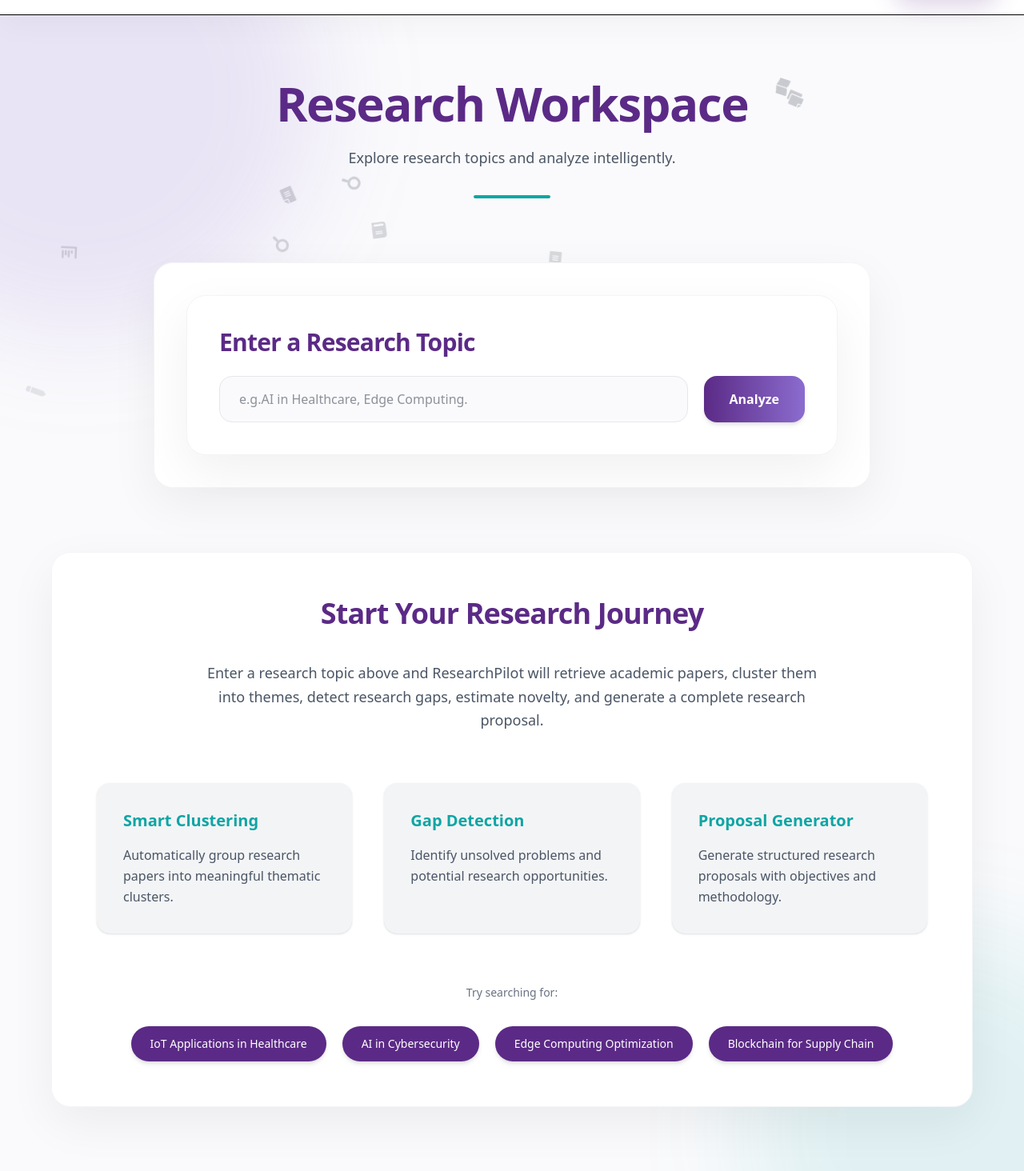
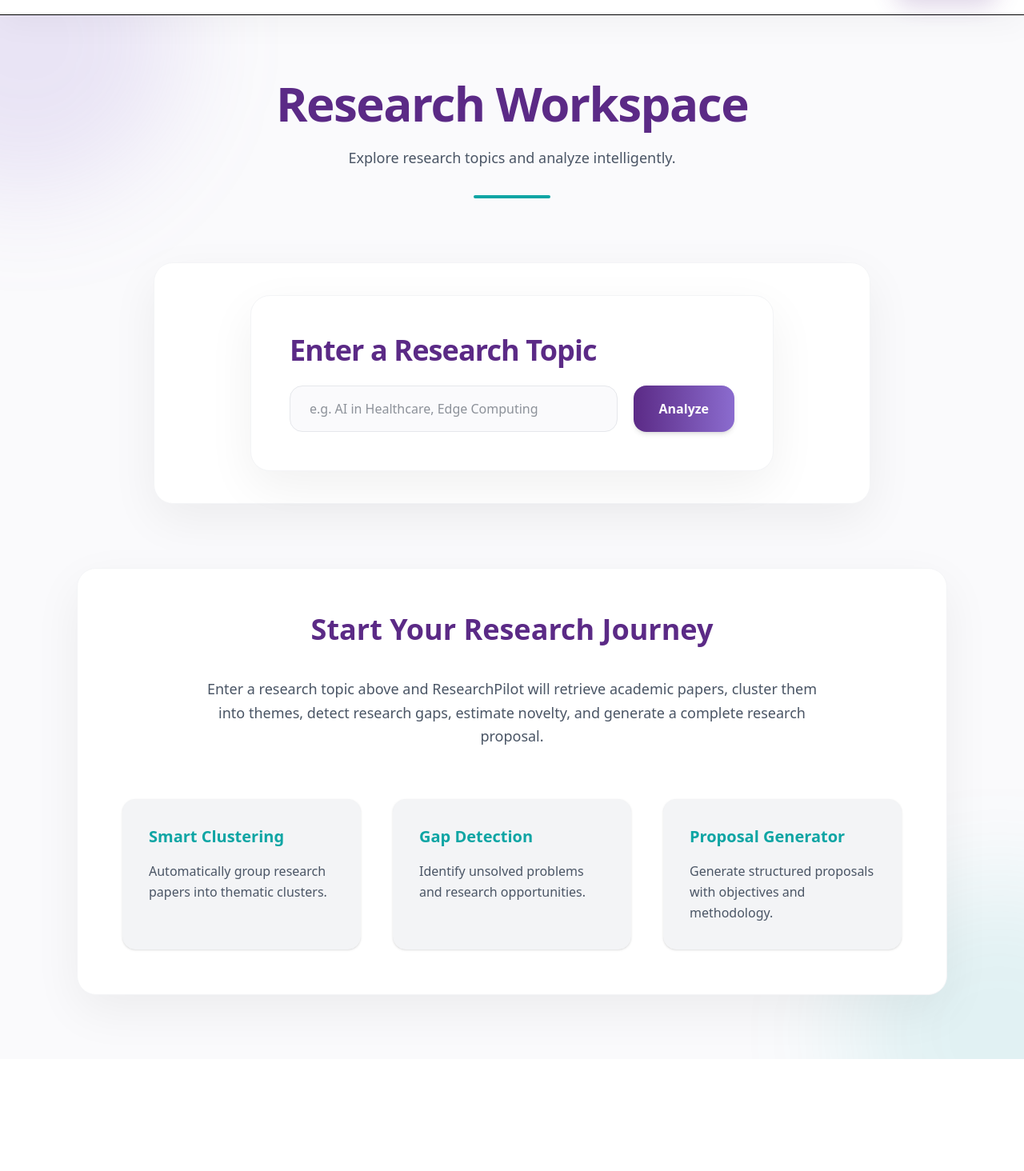
Before and after one commit to Aadarsh-max/ResearchPilotPro, a React (Vite) app: page /researchview in a window 1280 px wide. Shown: the part 66-1530 px from the top of the page at 80% size. After the commit the page ends 1390 px from the top, so only its background shows below. Built offline with nearby package versions, Linux system fonts and the light colour scheme.

Commit message:
first commit

```diff
--- a/src/components/Topic/TopicInput.jsx
+++ b/src/components/Topic/TopicInput.jsx
@@ -8,35 +8,48 @@ const TopicInput = ({ onSearch }) => {
     e.preventDefault();
 
     if (!topic.trim()) {
-      setError("Please enter a research topic");
+      setError("Please enter a valid research topic");
       return;
     }
+
     setError("");
     onSearch(topic.trim());
   };
+
   return (
-    <div className="w-full flex justify-center relative">
+    <div className="w-full px-4 sm:px-6 md:px-10 lg:px-20 flex justify-center">
 
-  <div className="w-full max-w-4xl bg-white p-10 rounded-3xl border border-gray-100
-  shadow-[0_20px_60px_rgba(0,0,0,0.06)]">
-
+      <div
+        className="w-full max-w-5xl bg-white
+        p-6 sm:p-8 md:p-10 lg:p-12
+        rounded-2xl sm:rounded-3xl
+        border border-gray-100
+        shadow-[0_20px_60px_rgba(0,0,0,0.06)]"
+      >
         {/* Heading */}
-    <h2 className="text-3xl font-bold text-[#5B2A86] mb-6 tracking-tight">
+        <h2
+          className="text-xl sm:text-2xl md:text-3xl lg:text-4xl
+          font-bold text-[#5B2A86]
+          mb-4 sm:mb-6 tracking-tight text-center md:text-left"
+        >
           Enter a Research Topic
         </h2>
 
         <form
           onSubmit={handleSubmit}
-      className="flex flex-col md:flex-row gap-5"
+          className="flex flex-col md:flex-row gap-4 sm:gap-5"
         >
-
           <input
             type="text"
-        placeholder="e.g.AI in Healthcare, Edge Computing."
+            placeholder="e.g. AI in Healthcare, Edge Computing"
             value={topic}
             onChange={(e) => setTopic(e.target.value)}
-        className="flex-1 border border-gray-200 rounded-2xl px-6 py-4
-        text-sm md:text-base outline-none bg-[#FAFAFC]
+            className="flex-1 border border-gray-200
+            rounded-xl sm:rounded-2xl
+            px-4 sm:px-6
+            py-3 sm:py-4
+            text-sm sm:text-base
+            outline-none bg-[#FAFAFC]
             focus:border-[#5B2A86]
             focus:ring-2 focus:ring-[#8B6CCF]/30
             transition duration-300"
@@ -44,24 +57,27 @@ const TopicInput = ({ onSearch }) => {
 
           <button
             type="submit"
-        className="bg-linear-to-r from-[#5B2A86] to-[#8B6CCF]
-        text-white px-8 py-4 rounded-2xl font-semibold
-        shadow-md hover:scale-105 active:scale-95
-        transition duration-300 whitespace-nowrap"
+            className="w-full md:w-auto
+            bg-gradient-to-r from-[#5B2A86] to-[#8B6CCF]
+            text-white
+            px-6 sm:px-8
+            py-3 sm:py-4
+            rounded-xl sm:rounded-2xl
+            font-semibold
+            shadow-md
+            hover:scale-105 active:scale-95
+            transition duration-300"
           >
             Analyze
           </button>
-
         </form>
 
         {error && (
-      <p className="text-red-500 text-sm mt-3">
+          <p className="text-red-500 text-sm mt-3 text-center md:text-left">
             {error}
           </p>
         )}
-
       </div>
-
     </div>
   );
 };
--- a/src/pages/Research/ResearchView.jsx
+++ b/src/pages/Research/ResearchView.jsx
@@ -50,7 +50,7 @@ const ResearchView = () => {
       );
 
       setResearchData(response.data);
-      setActiveTab("clusters"); // default tab after search
+      setActiveTab("clusters");
     } catch (err) {
       setError(err.response?.data?.message || "Something went wrong.");
     } finally {
@@ -62,20 +62,16 @@ const ResearchView = () => {
     const loadSession = async () => {
       const params = new URLSearchParams(location.search);
       const sessionId = params.get("session");
-
       if (!sessionId) return;
 
       try {
         setLoading(true);
-
         const token = localStorage.getItem("token");
 
         const res = await axios.get(
           `https://research-back-psi.vercel.app/api/research/session/${sessionId}`,
           {
-            headers: {
-              Authorization: `Bearer ${token}`,
-            },
+            headers: { Authorization: `Bearer ${token}` },
           },
         );
 
@@ -94,13 +90,10 @@ const ResearchView = () => {
     FaFileAlt,
     FaCopy,
     FaPen,
-    FaPen,
     FaBookOpen,
     FaSearch,
     FaChartBar,
     FaBook,
-    FaSearch,
-    FaFileAlt,
   ];
 
   const fallingItems = fallingIcons.map((icon) => ({
@@ -109,104 +102,95 @@ const ResearchView = () => {
     duration: `${6 + Math.random() * 3}s`,
     delay: `${Math.random() * 4}s`,
   }));
+
   return (
-    <div className="font-sans bg-[#FAFAFC] text-[#1F2937] min-h-screen px-6 md:px-16 py-20 relative overflow-hidden">
-      <div className="absolute w-150 h-150 bg-[#8B6CCF]/15 rounded-full blur-3xl -top-50 -left-50"></div>
-      <div className="absolute w-125 h-125 bg-[#0EA5A4]/10 rounded-full blur-3xl -bottom-50 -right-37.5"></div>
+    <div
+      className="font-sans bg-[#FAFAFC] text-[#1F2937] min-h-screen
+      px-4 sm:px-6 md:px-10 lg:px-16 xl:px-24
+      py-12 sm:py-16 md:py-20 relative overflow-hidden"
+    >
+      {/* Background Blur */}
+      <div className="absolute w-72 h-72 sm:w-96 sm:h-96 bg-[#8B6CCF]/15 rounded-full blur-3xl -top-40 -left-40"></div>
+      <div className="absolute w-72 h-72 sm:w-96 sm:h-96 bg-[#0EA5A4]/10 rounded-full blur-3xl -bottom-40 -right-40"></div>
 
+      {/* Falling Icons (hidden on mobile) */}
       {fallingItems.map((item, index) => {
         const IconComponent = item.icon;
         return (
           <div
             key={index}
-            className="falling-item"
+            className="falling-item hidden sm:block"
             style={{
               left: item.left,
               animationDuration: item.duration,
               animationDelay: item.delay,
             }}
           >
-            <IconComponent size={20} />
+            <IconComponent size={18} />
           </div>
         );
       })}
 
-      <div className="mb-20 max-w-6xl mx-auto text-center relative z-10">
-        <h1 className="text-5xl md:text-6xl font-bold text-[#5B2A86] tracking-tight">
+      {/* Header */}
+      <div className="mb-12 sm:mb-16 md:mb-20 max-w-6xl mx-auto text-center relative z-10">
+        <h1 className="text-3xl sm:text-4xl md:text-5xl lg:text-6xl font-bold text-[#5B2A86] tracking-tight">
           Research Workspace
         </h1>
 
-        <p className="text-gray-600 mt-6 text-lg max-w-2xl mx-auto leading-relaxed">
+        <p className="text-gray-600 mt-4 sm:mt-6 text-sm sm:text-base md:text-lg max-w-2xl mx-auto leading-relaxed">
           Explore research topics and analyze intelligently.
         </p>
 
-        <div className="h-1 w-24 bg-[#0EA5A4] mt-8 rounded-full mx-auto"></div>
+        <div className="h-1 w-20 sm:w-24 bg-[#0EA5A4] mt-6 sm:mt-8 rounded-full mx-auto"></div>
       </div>
 
-      <div className="max-w-4xl mx-auto mb-20 relative z-10">
-        <div className="bg-white p-10 rounded-3xl border border-gray-100 shadow-[0_20px_60px_rgba(0,0,0,0.06)] backdrop-blur-xl">
+      {/* Topic Input */}
+      <div className="max-w-4xl mx-auto mb-12 sm:mb-16 md:mb-20 relative z-10">
+        <div className="bg-white p-6 sm:p-8 md:p-10 rounded-2xl sm:rounded-3xl border border-gray-100 shadow-[0_20px_60px_rgba(0,0,0,0.06)]">
           <TopicInput onSearch={handleSearch} />
         </div>
       </div>
 
+      {/* Empty State */}
       {!researchData && !loading && (
-        <div className="max-w-6xl mx-auto bg-white p-14 rounded-3xl border border-gray-100 shadow-[0_20px_60px_rgba(0,0,0,0.06)] text-center relative z-10">
-          <h2 className="text-4xl font-bold text-[#5B2A86] mb-10 tracking-tight">
+        <div className="max-w-6xl mx-auto bg-white p-6 sm:p-10 md:p-14 rounded-2xl sm:rounded-3xl border border-gray-100 shadow-[0_20px_60px_rgba(0,0,0,0.06)] text-center relative z-10">
+          <h2 className="text-2xl sm:text-3xl md:text-4xl font-bold text-[#5B2A86] mb-6 sm:mb-10">
             Start Your Research Journey
           </h2>
 
-          <p className="text-gray-600 max-w-3xl mx-auto leading-relaxed text-lg">
+          <p className="text-gray-600 text-sm sm:text-base md:text-lg max-w-3xl mx-auto leading-relaxed">
             Enter a research topic above and ResearchPilot will retrieve
             academic papers, cluster them into themes, detect research gaps,
             estimate novelty, and generate a complete research proposal.
           </p>
 
-          <div className="grid md:grid-cols-3 gap-10 mt-16 text-left">
+          <div className="grid grid-cols-1 sm:grid-cols-2 lg:grid-cols-3 gap-6 sm:gap-10 mt-10 sm:mt-16 text-left">
             {[
               {
                 title: "Smart Clustering",
-                desc: "Automatically group research papers into meaningful thematic clusters.",
+                desc: "Automatically group research papers into thematic clusters.",
               },
               {
                 title: "Gap Detection",
-                desc: "Identify unsolved problems and potential research opportunities.",
+                desc: "Identify unsolved problems and research opportunities.",
               },
               {
                 title: "Proposal Generator",
-                desc: "Generate structured research proposals with objectives and methodology.",
+                desc: "Generate structured proposals with objectives and methodology.",
               },
             ].map((item, index) => (
               <div
                 key={index}
-                className="bg-[#F3F4F6] p-8 rounded-2xl border border-gray-100 hover:-translate-y-1 transition duration-300 shadow-sm"
+                className="bg-[#F3F4F6] p-6 sm:p-8 rounded-2xl border border-gray-100 shadow-sm hover:-translate-y-1 transition"
               >
-                <h3 className="font-semibold text-[#0EA5A4] text-xl mb-4">
+                <h3 className="font-semibold text-[#0EA5A4] text-lg sm:text-xl mb-3 sm:mb-4">
                   {item.title}
                 </h3>
-                <p className="text-gray-600 leading-relaxed">{item.desc}</p>
+                <p className="text-gray-600 text-sm sm:text-base leading-relaxed">
+                  {item.desc}
+                </p>
               </div>
             ))}
-          </div>
-
-          <div className="mt-16">
-            <p className="text-sm text-gray-500 mb-8">Try searching for:</p>
-
-            <div className="flex flex-wrap justify-center gap-5">
-              {[
-                "IoT Applications in Healthcare",
-                "AI in Cybersecurity",
-                "Edge Computing Optimization",
-                "Blockchain for Supply Chain",
-              ].map((example) => (
-                <button
-                  key={example}
-                  onClick={() => handleSearch(example)}
-                  className="bg-[#5B2A86] text-white px-6 py-3 rounded-full text-sm shadow-md hover:scale-105 transition duration-300"
-                >
-                  {example}
-                </button>
-              ))}
-            </div>
           </div>
         </div>
       )}
@@ -217,10 +201,11 @@ const ResearchView = () => {
 
       {loading && <Loader />}
 
+      {/* Research Data */}
       {researchData && !loading && (
-        <div className="max-w-6xl mx-auto mt-24 relative z-10">
-          {/* TAB NAVIGATION */}
-          <div className="flex flex-wrap gap-4 mb-14 justify-center">
+        <div className="max-w-6xl mx-auto mt-16 sm:mt-24 relative z-10">
+          {/* Tabs */}
+          <div className="flex flex-wrap gap-3 sm:gap-4 mb-8 sm:mb-14 justify-center">
             {[
               "clusters",
               "gaps",
@@ -234,7 +219,7 @@ const ResearchView = () => {
               <button
                 key={tab}
                 onClick={() => setActiveTab(tab)}
-                className={`px-6 py-3 rounded-full text-sm font-medium transition duration-300 shadow-sm ${
+                className={`px-4 sm:px-6 py-2 sm:py-3 text-xs sm:text-sm rounded-full font-medium transition shadow-sm ${
                   activeTab === tab
                     ? "bg-[#5B2A86] text-white"
                     : "bg-white border border-gray-200 text-gray-600 hover:bg-gray-100"
@@ -245,7 +230,7 @@ const ResearchView = () => {
             ))}
           </div>
 
-          <div className="bg-white p-12 rounded-3xl border border-gray-100 shadow-[0_20px_60px_rgba(0,0,0,0.06)] backdrop-blur-xl">
+          <div className="bg-white p-6 sm:p-8 md:p-10 lg:p-12 rounded-2xl sm:rounded-3xl border border-gray-100 shadow-[0_20px_60px_rgba(0,0,0,0.06)]">
             {activeTab === "clusters" && (
               <ClusterSection clusters={researchData.clusters} />
             )}
@@ -260,11 +245,11 @@ const ResearchView = () => {
 
             {activeTab === "papers" && (
               <div>
-                <h2 className="text-3xl font-bold text-[#5B2A86] mb-12">
+                <h2 className="text-xl sm:text-2xl md:text-3xl font-bold text-[#5B2A86] mb-8 sm:mb-12">
                   Retrieved Research Papers
                 </h2>
 
-                <div className="grid md:grid-cols-2 lg:grid-cols-3 gap-10">
+                <div className="grid grid-cols-1 sm:grid-cols-2 lg:grid-cols-3 gap-6 sm:gap-8 lg:gap-10">
                   {researchData.papers.map((paper) => (
                     <PaperCard key={paper._id} paper={paper} />
                   ))}
@@ -273,7 +258,7 @@ const ResearchView = () => {
             )}
 
             {activeTab === "analytics" && (
-              <div className="space-y-20">
+              <div className="space-y-10 sm:space-y-20">
                 <CitationGraph papers={researchData.papers} />
                 <PublicationTrend papers={researchData.papers} />
               </div>
```
Lines whose indentation alone changed are shown as unchanged.
